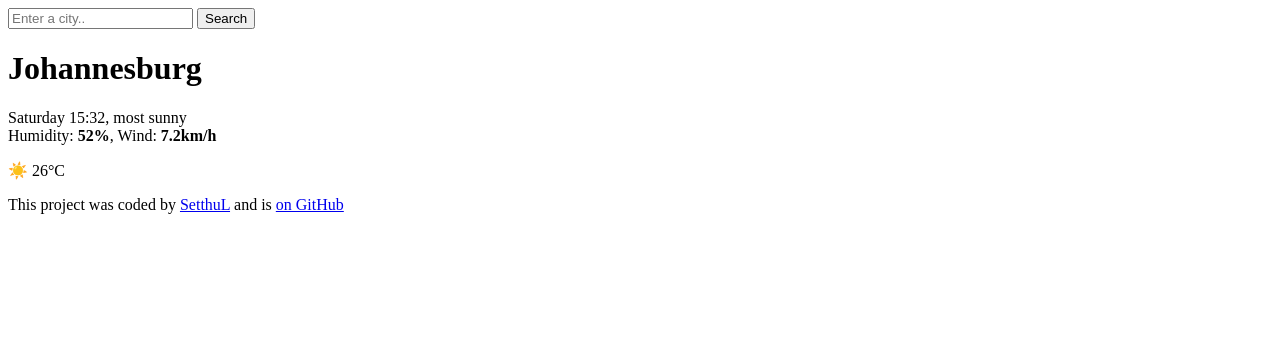
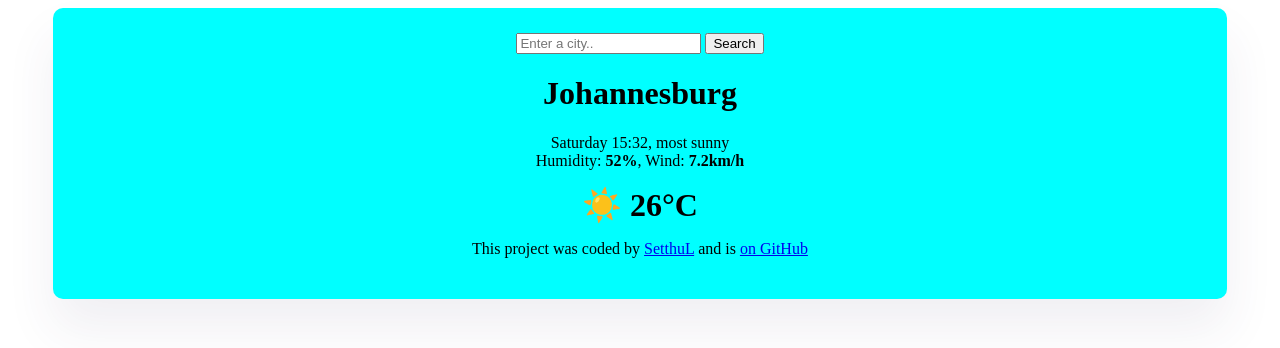
Before and after one commit to SetthuL/My-Weather-App, a website: page weather.html in a window 1280 px wide. Drawn offline with Linux system fonts and the light colour scheme.

Commit message:
Added Styling

```diff
--- a/src/weather.css
+++ b/src/weather.css
@@ -1,4 +1,28 @@
 
 .weather-app {
+    box-shadow: 0 30px 50px rgba(65, 50, 100, 0.08);
+    border-radius: 10px;
+    padding: 25px;
+    margin: auto 45px;
+    background-color: aqua;
+}
+
+.search-form {
+    text-align: center;
 
 }
+
+h1 {
+    text-align: center;
+}
+
+p {
+    text-align: center;
+}
+
+.iconed-temp {
+    display: flex;
+    font-weight: 900;
+    font-size: xx-large;
+    justify-content: center;
+}
--- a/weather.html
+++ b/weather.html
@@ -3,14 +3,17 @@
   <head>
     <meta charset="UTF-8" />
     <meta name="viewport" content="width=device-width, initial-scale=1.0" />
+    <link rel="stylesheet" href="src/weather.css">
     <title>My weather App</title>
   </head>
   <body>
     <div class="weather-app">
     <header>
       <form>
+        <div class="search-form">
         <input type="search" placeholder="Enter a city.." required />
         <input type="submit" value="Search" />
+    </div>
       </form>
     </header>
     <main>
```
